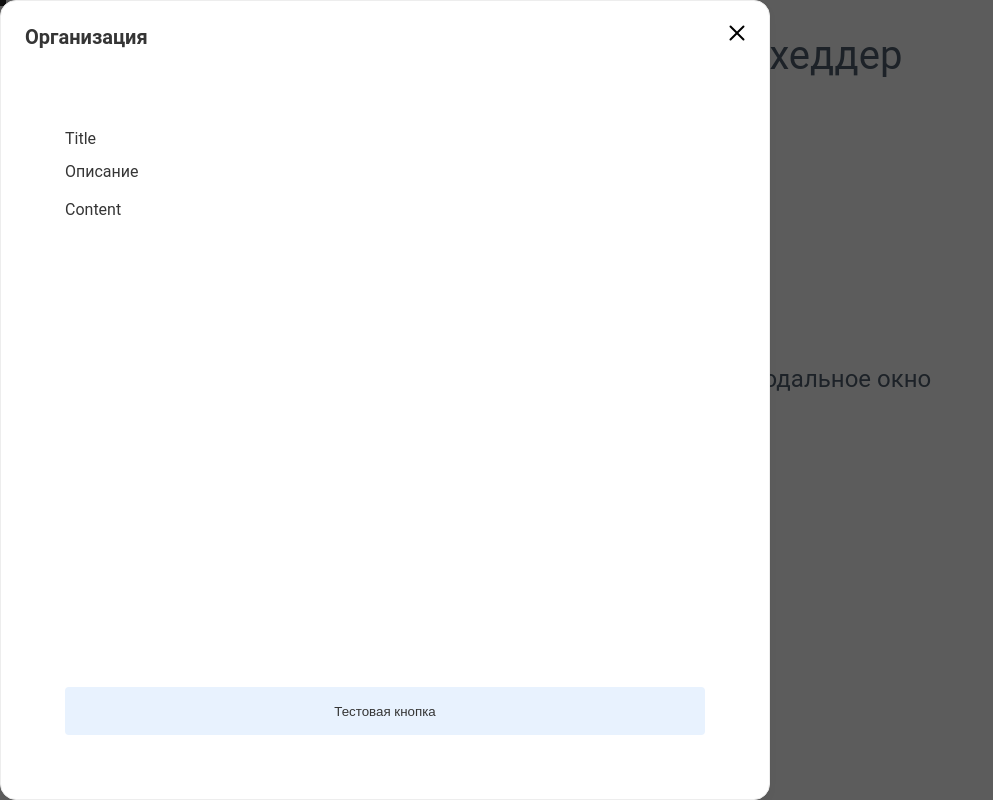
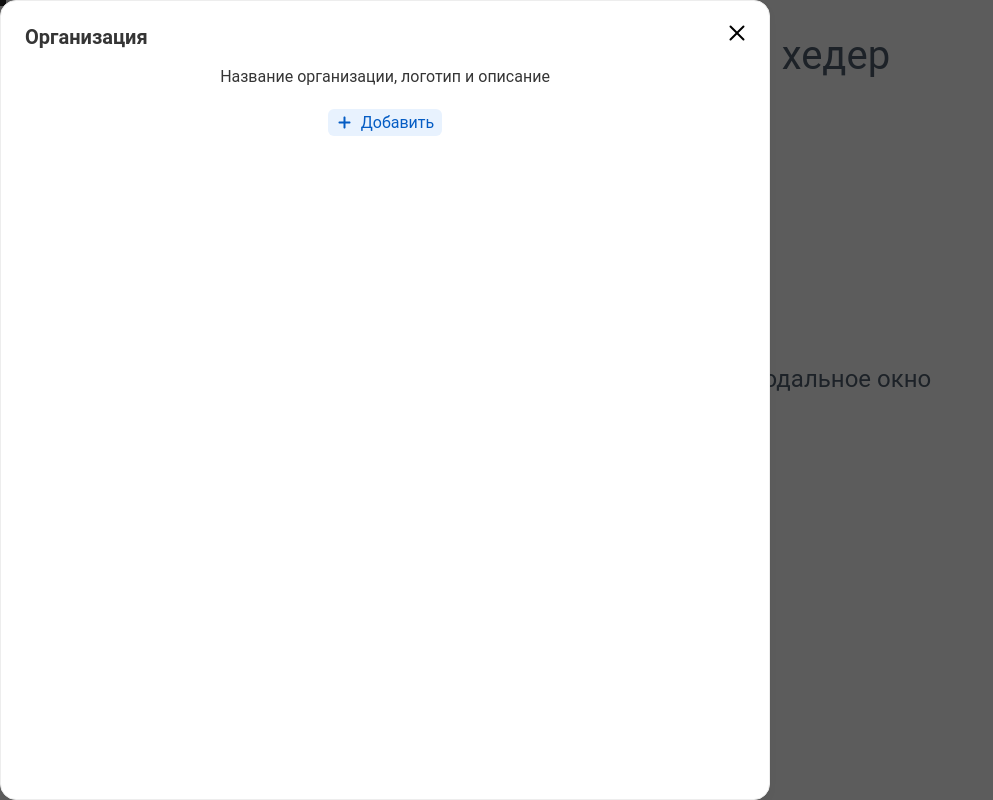
Before and after one commit to alexandr74736/modal, a Vue app: page / in a window 1280 px wide. Both pictures are taken after a click on the button "Кнопка". Shown: the whole page, without its empty margins (0-993 px from the left). Built offline with nearby package versions, Linux system fonts and the light colour scheme.

Commit message:
update semantic and fix null data example

```diff
--- a/src/App.vue
+++ b/src/App.vue
@@ -1,8 +1,8 @@
 <template>
   <header>
-    <div class="wrapper">
-      <h1>Здесь мог быть ваш хеддер</h1>
-    </div>
+    <section class="wrapper">
+      <h1>Здесь мог быть ваш хедер</h1>
+    </section>
   </header>
 
   <main class="main">
@@ -15,38 +15,45 @@
   </main>
 
   <footer>
-    <div class="wrapper">
-      <p>Здесь мог быть ваш футер</p>
-    </div>
+    <section class="wrapper">
+      <h6>Здесь мог быть ваш футер</h6>
+    </section>
   </footer>
 
   <ModalComponent :class="storeModals.organisations ? 'global--visibility-visible' : 'global--visibility-hidden'"
-    name="organisations" :shadow="true" title="Организация" :modalContent="modalContent" />
+    name="organisations" :shadow="true" title="Организация" :modalContent="modalHasContent" />
 </template>
 
 <script setup lang="ts">
 import ModalComponent from './components/ModalComponent.vue'
-import { ref } from 'vue'
+import { ref, computed } from 'vue'
 import { useModalsStore } from '@/stores/modals'
 
 const storeModals = useModalsStore()
-const modalContent = ref({
-  title: "Title",
-  submit: "Тестовая кнопка",
-  description: "Описание"
+const modalContent = ref<object | null>({
+  // Пример входных данных
+  // title: "Title",
+  // submit: "Тестовая кнопка",
+  // description: "Описание"
 })
+
+const modalHasContent = computed<object | null>(() => {
+  if (modalContent.value && Object.keys(modalContent.value).length) {
+    return modalContent.value
+  } else return null
+}) as object || null;
 </script>
 
 <style scoped lang="scss">
 @import "@/assets/scss/general";
 
-main {
+.main {
   min-height: 100%;
   display: flex;
   flex-direction: column;
 }
 
-section {
+.section {
   display: flex;
   flex-direction: column;
   align-items: center;
--- a/src/assets/scss/general.scss
+++ b/src/assets/scss/general.scss
@@ -45,6 +45,22 @@ h4 {
     font-size: 20px;
     font-weight: 700;
     line-height: 24px;
+    text-align: left;
+}
+
+h5 {
+    font-family: $font-primary;
+    font-size: 18px;
+    font-weight: 500;
+    line-height: 20px;
+    text-align: left;
+}
+
+h6 {
+    font-family: $font-primary;
+    font-size: 14px;
+    font-weight: 500;
+    line-height: 18px;
     text-align: left;
 }
 
--- a/src/components/ModalComponent.vue
+++ b/src/components/ModalComponent.vue
@@ -39,7 +39,7 @@ const props = defineProps({
         required: true
     },
     modalContent: {
-        type: Object,
+        type: Object || null,
         required: false
     },
     shadow: {
--- a/src/components/ModalContent.vue
+++ b/src/components/ModalContent.vue
@@ -1,9 +1,9 @@
 <template>
     <div class="modal__content">
         <div class="modal__content-header" ref="modalContentHeaderRef">
-            <p class="modal__content-title">
+            <h5 class="modal__content-title">
                 {{ props.title }}
-            </p>
+            </h5>
             <p class="modal__content-description body-default" v-if="description">
                 {{ props.description }}
             </p>
```
